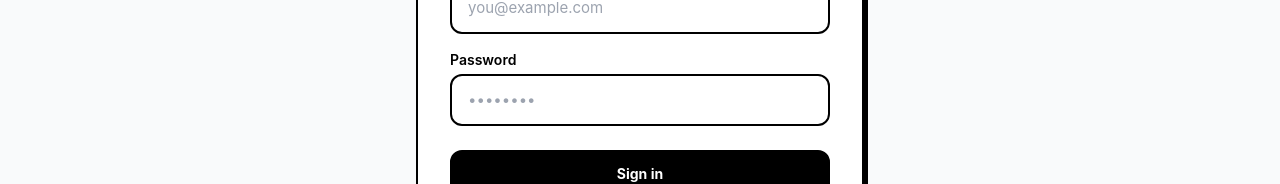
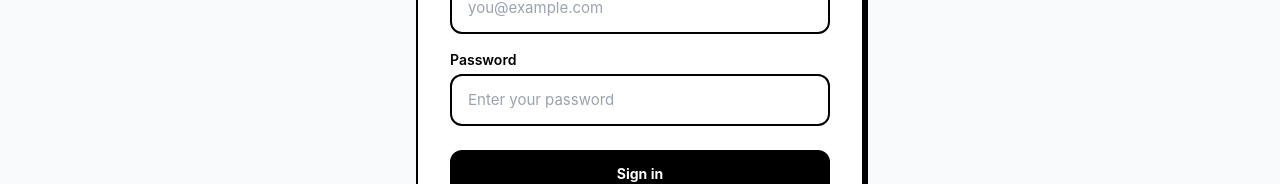
Before and after one commit to Baiel11/fastapi-shop, a Vue app in the folder frontend/: page /login in a window 1280 px wide. Shown: the part 372-556 px from the top of the page. Built offline with nearby package versions, Linux system fonts and the light colour scheme; no server answers.

Commit message:
clarify password input placeholders

```diff
--- a/frontend/src/views/LoginPage.vue
+++ b/frontend/src/views/LoginPage.vue
@@ -39,7 +39,7 @@
               required
               autocomplete="current-password"
               class="w-full px-4 py-3 border-2 border-black rounded-xl text-black focus:outline-none focus:bg-yellow-50 focus:shadow-[2px_2px_0px_0px_rgba(0,0,0,1)] transition-all"
-              placeholder="••••••••"
+              placeholder="Enter your password"
             />
           </div>
         </div>
--- a/frontend/src/views/RegisterPage.vue
+++ b/frontend/src/views/RegisterPage.vue
@@ -51,7 +51,7 @@
               required
               autocomplete="new-password"
               class="w-full px-4 py-3 border-2 border-black rounded-xl text-black focus:outline-none focus:bg-yellow-50 focus:shadow-[2px_2px_0px_0px_rgba(0,0,0,1)] transition-all"
-              placeholder="••••••••"
+              placeholder="Enter your password"
             />
           </div>
         </div>
```
